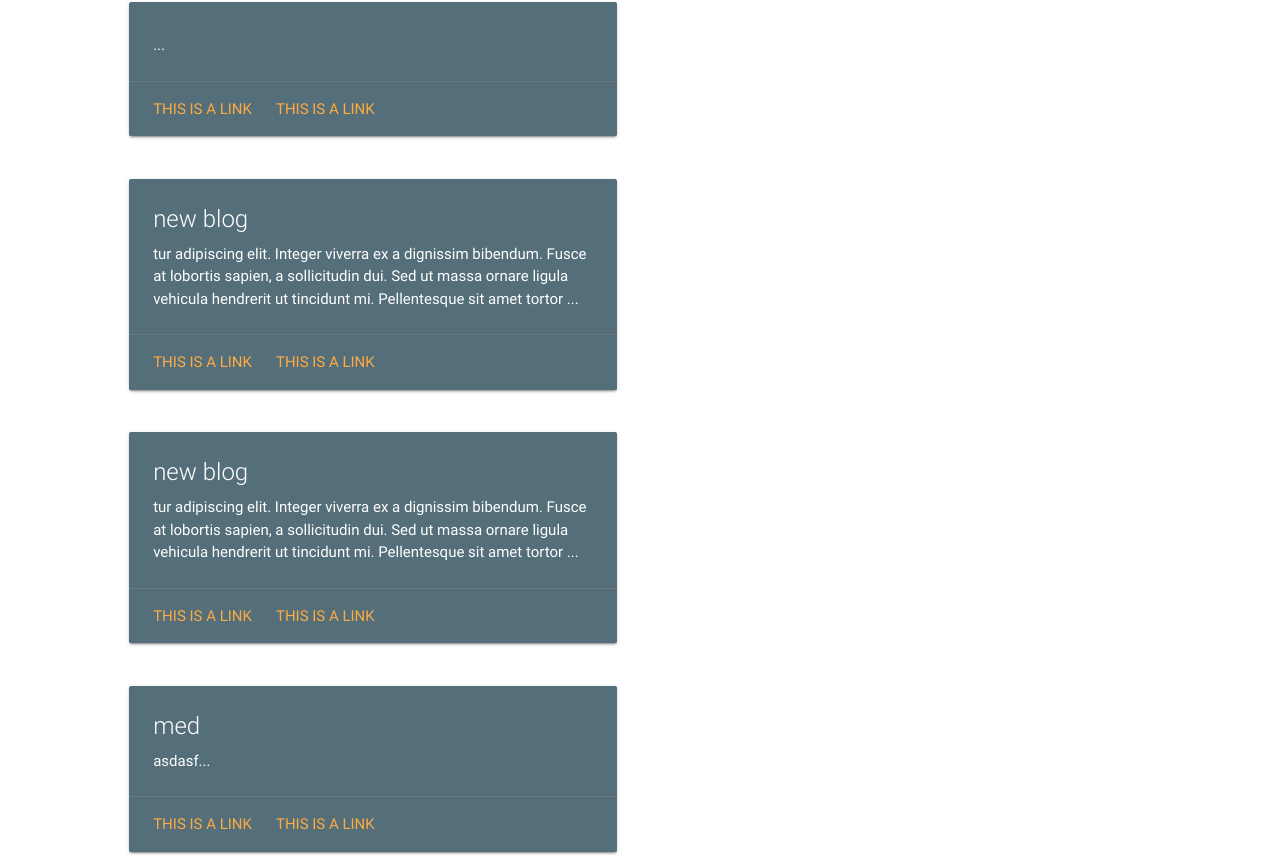
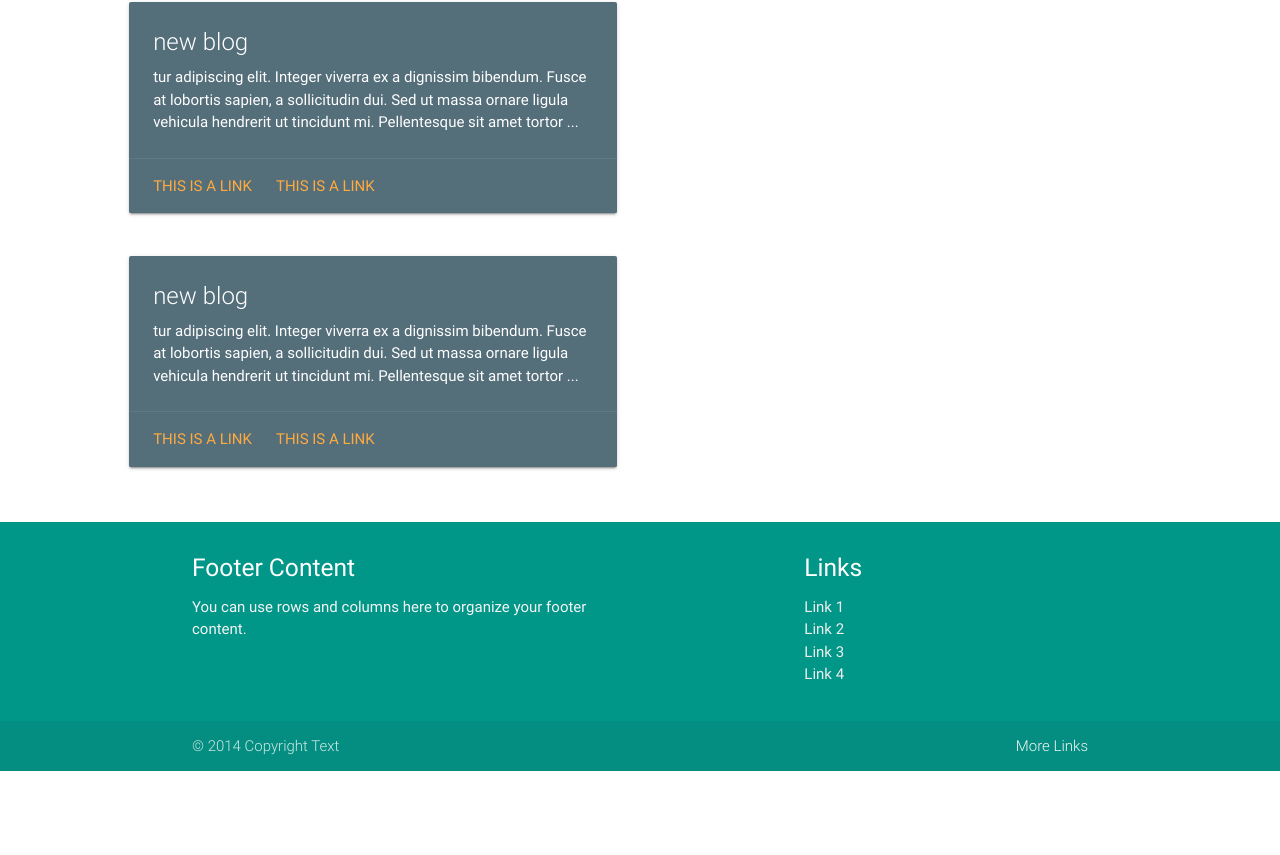
Before and after one commit to himanshu2408/Nagarro.BlogApp, an Angular app: page / in a window 1280 px wide. Shown: the part 1277-2132 px from the top of the page. After the commit the page ends 2048 px from the top, so only its background shows below. Built offline with nearby package versions, Linux system fonts and the light colour scheme; data requests are answered from the project's data file.

Commit message:
fixed search bar

```diff
--- a/db.json
+++ b/db.json
@@ -33,9 +33,6 @@
       "date": "12/09/17"
     },
     {
-      "id": 5
-    },
-    {
       "title": "new blog",
       "desc": "tur adipiscing elit. Integer viverra ex a dignissim bibendum. Fusce at lobortis sapien, a sollicitudin dui. Sed ut massa ornare ligula vehicula hendrerit ut tincidunt mi. Pellentesque sit amet tortor ullamcorper sem tincidunt porttitor a id lorem. Ut egestas tortor a enim bibendum, quis laoreet orcie turpis at, tincidunt venenatis risus. Nam vel cursus diam.<br><sectetur tempus mauris. Nam vestibulum interdum rhoncus. Morbi pretium auctor lacus, non iaculis arcu ullamcorper eu. Phasellus quis diam a libero facilisis rhoncus eget in nunc. Ut nibh tellus, suscipit at ex et, elementum feugiat risus. Nulla eget facilisis neque. Ut ligula velit, pellentesque eu viverra at, dictum ac lectus.",
       "authorId": 1,
@@ -50,14 +47,6 @@
       "authorId": 1,
       "categoryId": 2,
       "date": "14/04/15"
-    },
-    {
-      "id": 8,
-      "title": "med",
-      "desc": "asdasf",
-      "authorId": "1",
-      "categoryId": null,
-      "date": null
     }
   ],
   "categories": [
--- a/src/app/search.pipe.ts
+++ b/src/app/search.pipe.ts
@@ -14,7 +14,10 @@ export class SearchPipe implements PipeTransform {
     }
     searchText = searchText.toLowerCase();
     return blogs.filter( blog => {
-      return blog['title'].toLowerCase().includes(searchText);
+      if (blog['title']) {
+        return blog['title'].toLowerCase().includes(searchText);
+      }
+      return blogs;
     });
   }
 
```
